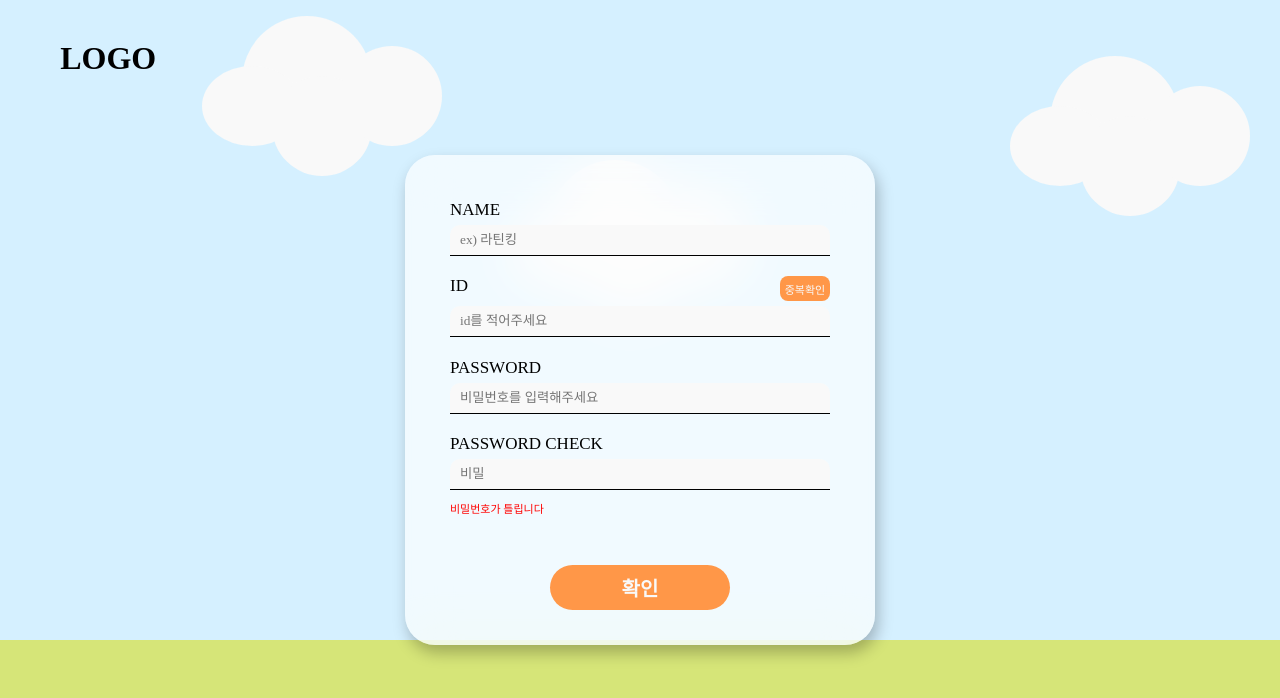
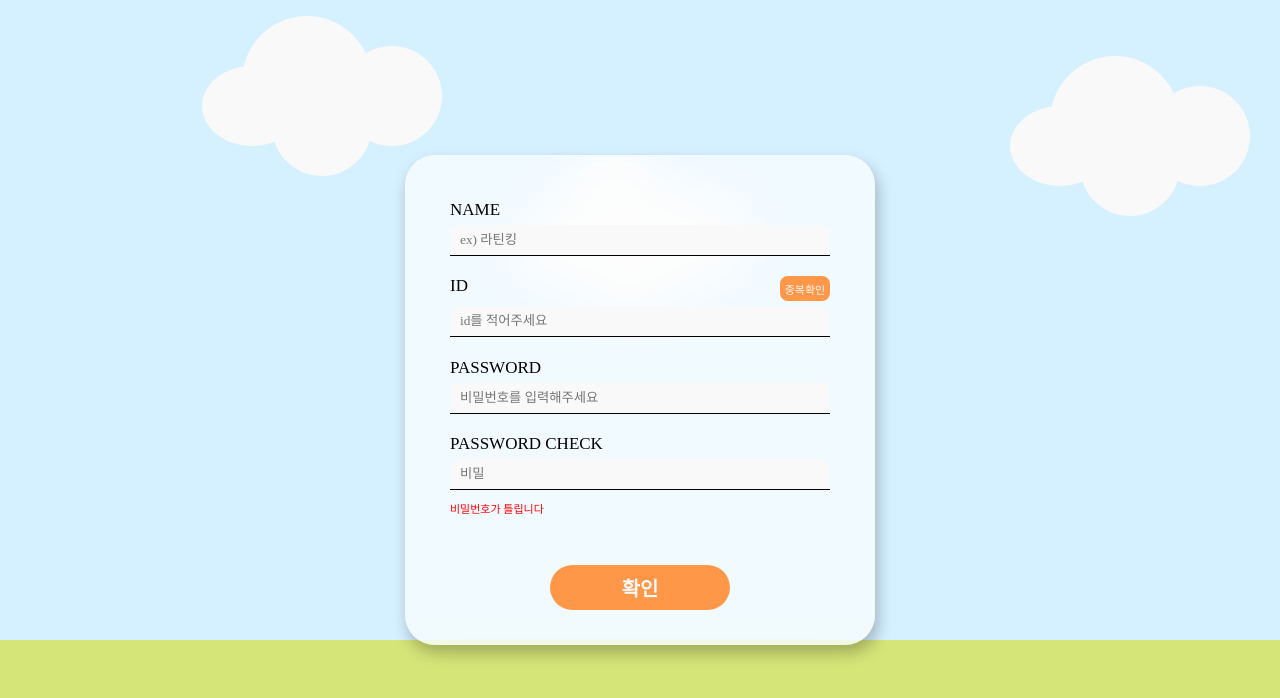
Before and after one commit to DR-LaLa/FE, a React (Vite) app: page / in a window 1280 px wide. Shown: the top 698 px of the page. Built offline with nearby package versions, Linux system fonts and the light colour scheme; a web font is replaced by a local one.

Commit message:
헤더 렌더링 조건 변경

```diff
--- a/src/components/common/Header.jsx
+++ b/src/components/common/Header.jsx
@@ -1,16 +1,46 @@
 import { useState } from "react";
 import styled from "styled-components";
+import { IoGameControllerOutline } from "react-icons/io5";
+import { PiRankingFill } from "react-icons/pi";
+import { RiContactsBook2Fill } from "react-icons/ri";
+import { IoMdSettings } from "react-icons/io";
 
-export default function Header() {
-  let [show, setShow] = useState(false);
+export default function Header(props) {
+  const iconArr = [
+    {
+      key: 1,
+      iconName: <IoGameControllerOutline />,
+    },
+    {
+      key: 2,
+      iconName: <PiRankingFill />,
+    },
+    {
+      key: 3,
+      iconName: <RiContactsBook2Fill />,
+    },
+    {
+      key: 4,
+      iconName: <IoMdSettings />,
+    },
+  ];
   return (
     <>
-      {show && (
+      {props.show == "true" && (
         <HeaderStyle>
-          <Logo>LOGO</Logo>
+          <Logo $show={props.show}>LOGO</Logo>
+          <IconBox>
+            {iconArr.map((icon) => (
+              <Icon>{icon.iconName}</Icon>
+            ))}
+            {/* <GameIcon />
+            <PiRankingFill />
+            <RiContactsBook2Fill />
+            <IoMdSettings /> */}
+          </IconBox>
         </HeaderStyle>
       )}
-      {!show && <Logo>LOGO</Logo>}
+      {props.show == "false" && <Logo>LOGO</Logo>}
     </>
   );
 }
@@ -20,6 +50,7 @@ const HeaderStyle = styled.header`
   height: 100%;
   display: flex;
   flex-direction: column;
+  justify-content: space-between;
   align-items: center;
   position: absolute;
   left: 0;
@@ -41,7 +72,25 @@ const HeaderStyle = styled.header`
 `;
 
 const Logo = styled.h1`
-  position: absolute;
+  font-size: 40px;
+  position: ${(props) => (props.$show == "true" ? "relative" : "absolute")};
   top: 5vh;
-  left: 4.7vw;
+  left: ${(props) => (props.$show == "true" ? "0.7vw" : "4.7vw")};
 `;
+
+const IconBox = styled.section`
+  width: 100%;
+  height: 80%;
+  display: flex;
+  flex-direction: column;
+  justify-content: space-evenly;
+  align-items: center;
+`;
+
+const Icon = styled.div`
+  font-size: 65px;
+  &&:hover {
+    color: #ff9748;
+    cursor: pointer;
+  }
+`;
--- a/src/pages/Signup.jsx
+++ b/src/pages/Signup.jsx
@@ -7,7 +7,7 @@ export default function SignUp() {
   let [passwordCheck, setPasswordCheck] = useState("a");
   return (
     <>
-      <Header />
+      <Header show={"flase"} />
       <main>
         <FormFrame>
           <InputBox>
```
Also changed, not shown: src/pages/Login.jsx (+8 -2 lines).
